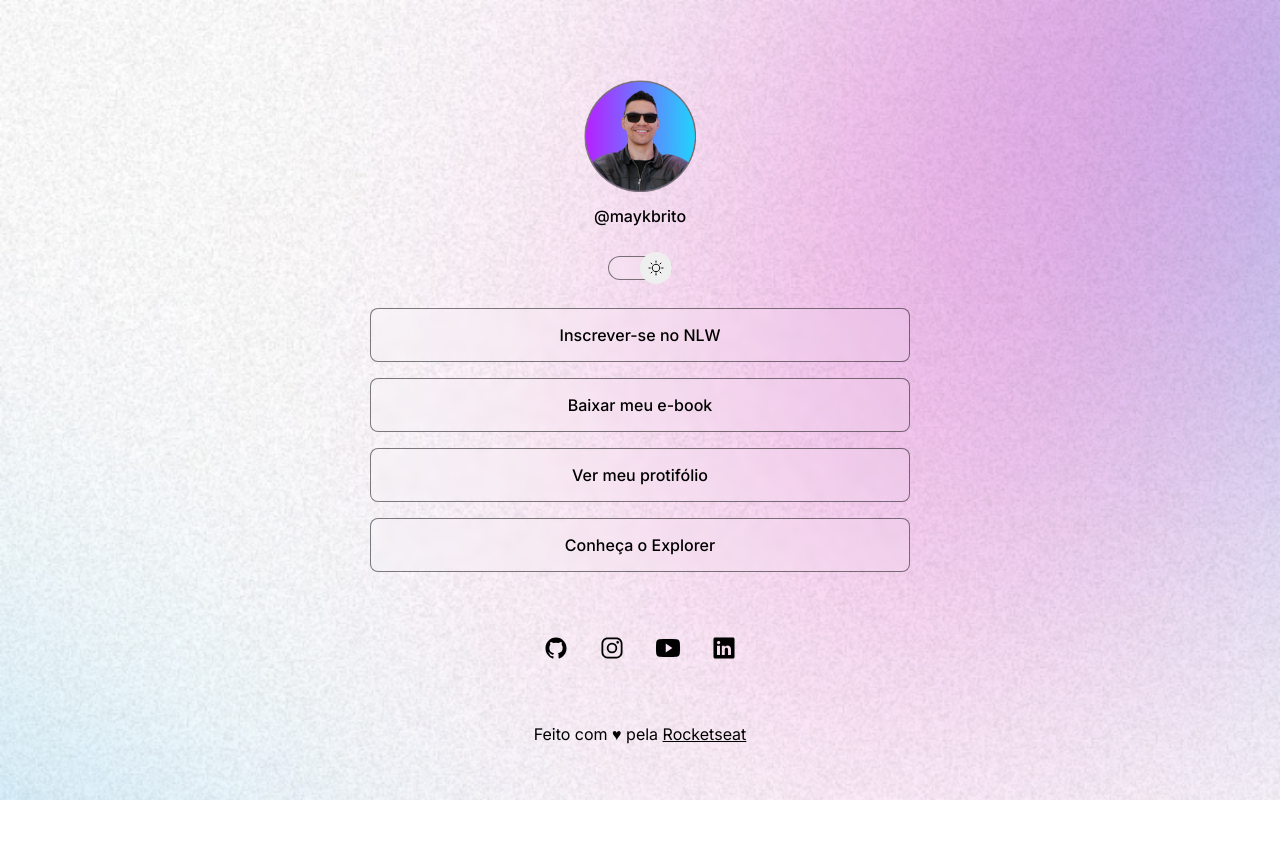
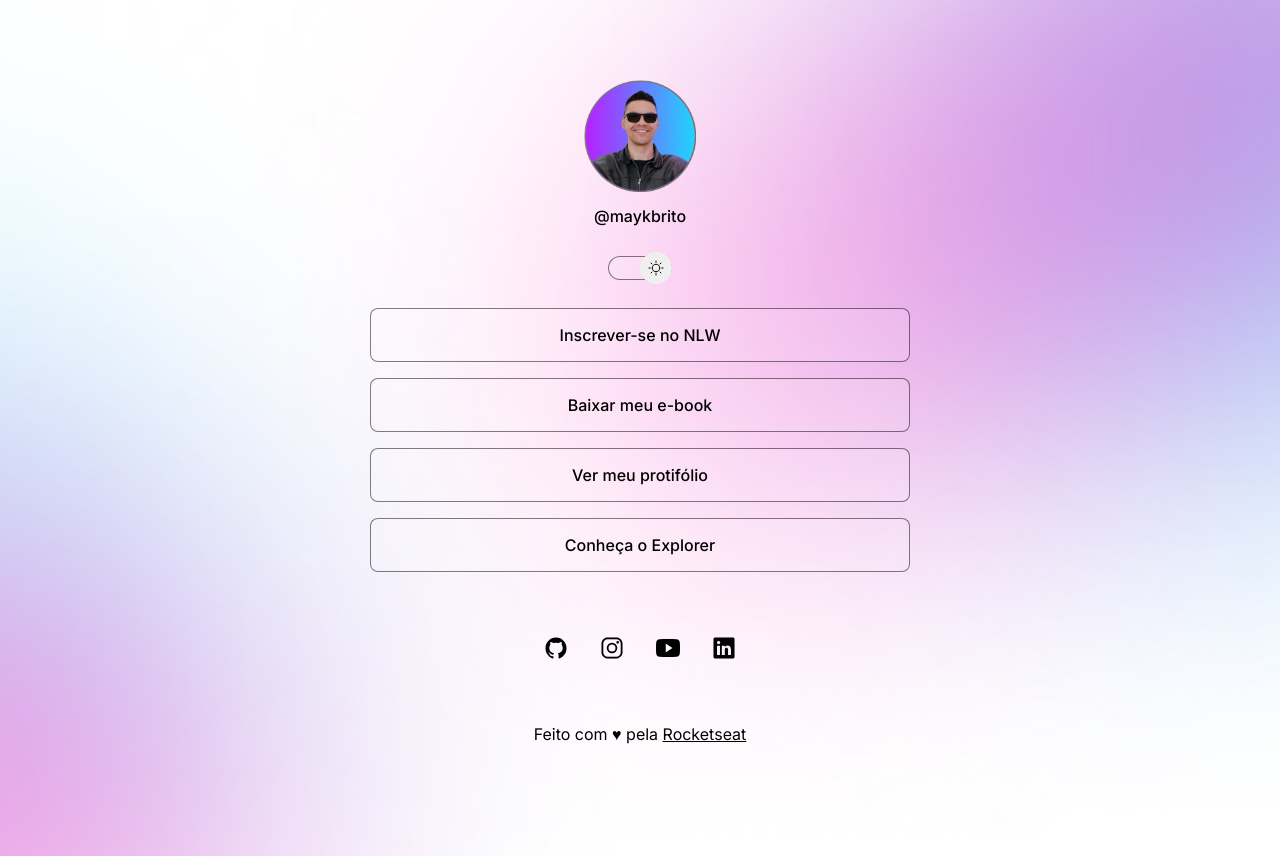
Before and after one commit to JaoPedr0o/Discover-Project, a plain HTML site: page index.html in a window 1280 px wide. Both pictures are taken after a click on the element 640 px from the left and 267 px from the top of the page. Before the commit the page ends 800 px from the top, so only its background shows below. Drawn offline with nearby package versions, Linux system fonts and the light colour scheme.

Commit message:
change-bg-based-mediaqueries

```diff
--- a/style.css
+++ b/style.css
@@ -2,7 +2,6 @@
     margin: 0;
     padding: 0;
     box-sizing: border-box;
-    transition: all 0.2s;
 }
 
 :root {
@@ -28,6 +27,7 @@ body {
     background: var(--bg-url) no-repeat center/cover;
     font-family: "Inter", sans-serif;
     color: var(--text-color);
+    height: 100vh;
 }
 
 #container {
@@ -37,7 +37,6 @@ body {
     margin: 56px auto 0px;
     padding: 0px 24px;
 }
-
 
 /* Profile */
 #profile {
@@ -54,7 +53,6 @@ body {
     line-height: 24px;
     margin-top: 8px;
 }
-
 
 /* Switch */
 #switch {
@@ -93,7 +91,6 @@ body {
     -webkit-backdrop-filter: blur(4px);
     border-radius: 9999px;
 }
-
 
 /* Links */
 ul {
@@ -143,7 +140,6 @@ ul li a:hover {
     font-weight: 500;
 }
 
-
 /* Social-links */
 #social-links {
     display: flex;
@@ -180,3 +176,14 @@ footer {
 footer a {
     color: var(--text-color);
 }
+
+/* Media queries */
+@media (min-width: 700px) {
+    :root {
+        --bg-url: url(./assets/bg-desktop.jpg);
+    }
+
+    .light {
+        --bg-url: url(./assets/bg-desktop-light.jpg);
+    }
+}
```
